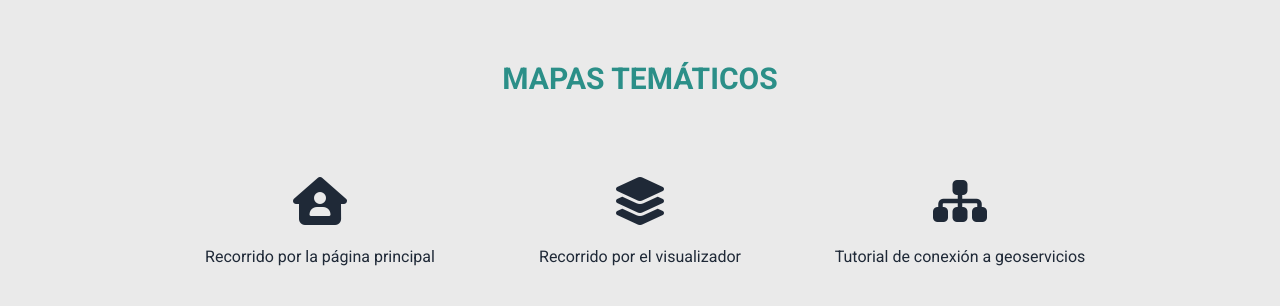
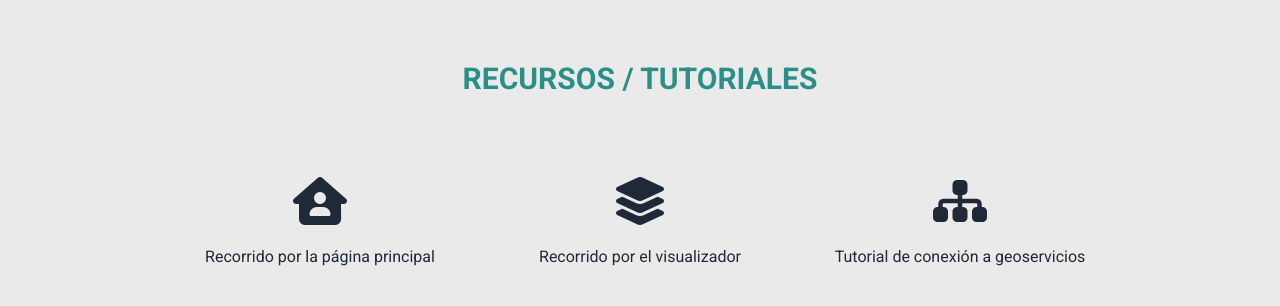
Before and after one commit to MOrtmann90/web-ide-v2, a website: page public/recursos.html in a window 1280 px wide. Shown: the part 83-389 px from the top of the page. Drawn offline with Linux system fonts and the light colour scheme.

Commit message:
FIX Resources title changed

```diff
--- a/public/recursos.html
+++ b/public/recursos.html
@@ -199,7 +199,7 @@
           <h2
             class="py-4 mb-8 text-3xl font-bold text-center uppercase text-accentCol"
           >
-            Mapas temáticos
+            Recursos / Tutoriales
           </h2>
           <div class="flex flex-wrap justify-center gap-5 text-gray-800">
             <div class="text-center resources-card group">
```
